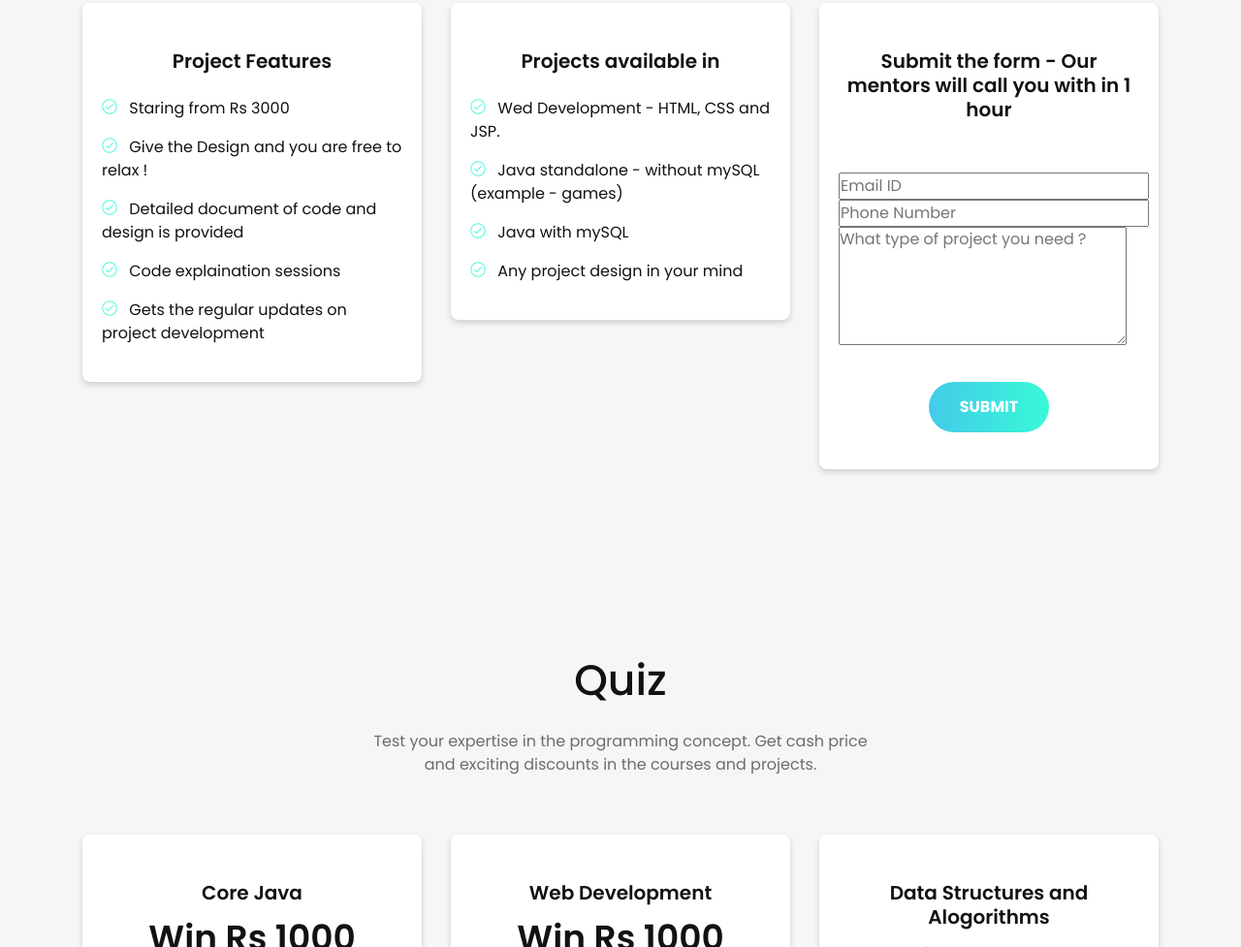
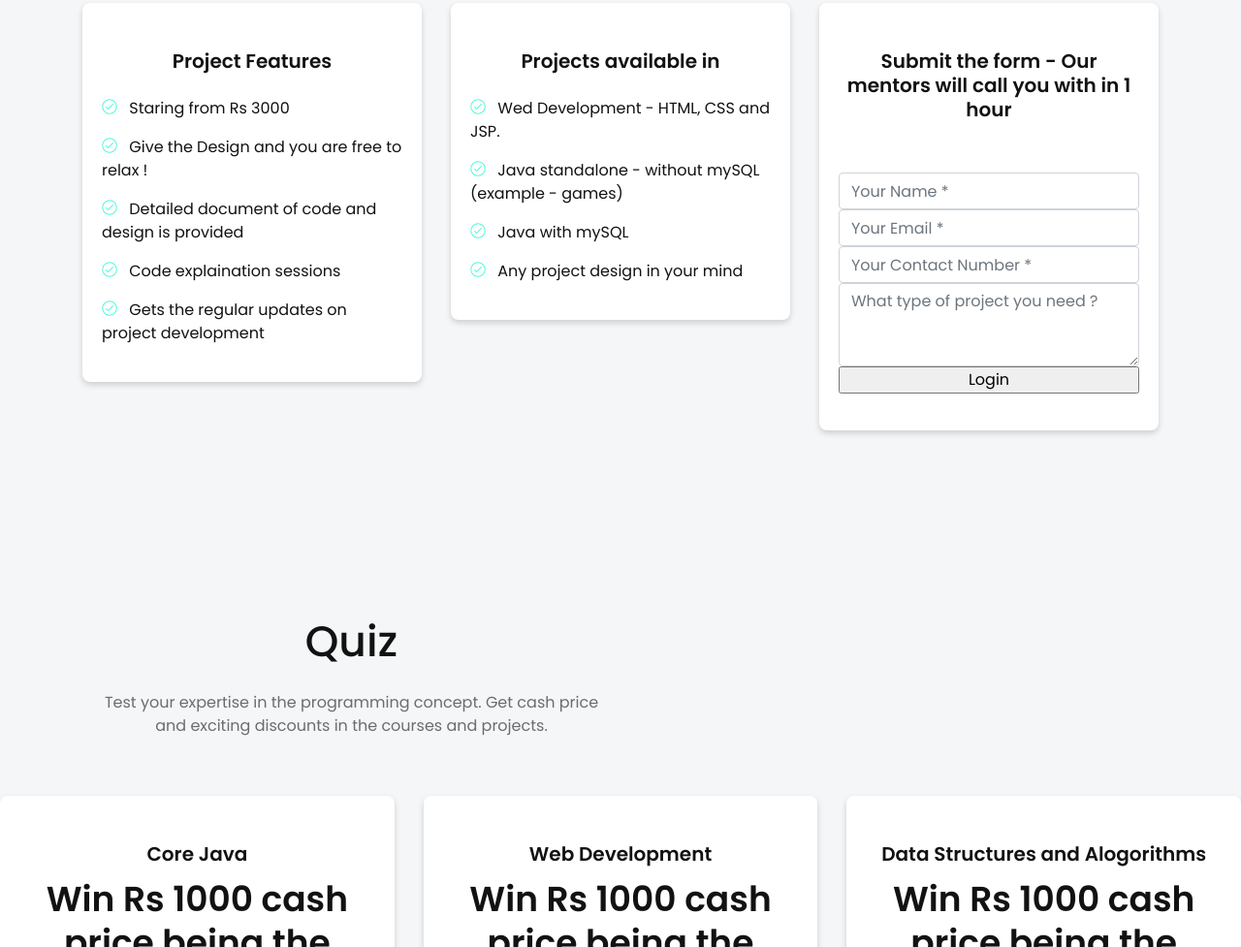
Before and after one commit to programoMasterCode/programo.github.io, a plain HTML site: page index.html in a window 1280 px wide. Shown: the part 2932-3909 px from the top of the page at 97% size. Drawn offline with Linux system fonts and the light colour scheme; files whose address does not match are found by name.

Commit message:
mail list
added the email list

```diff
--- a/index.html
+++ b/index.html
@@ -71,6 +71,8 @@
         fjs.parentNode.insertBefore(js, fjs);
       }(document, 'script', 'facebook-jssdk'));
     </script>
+
+
 
 
 
@@ -245,6 +247,8 @@
                     <li><a target="_blank" href="https://www.instagram.com/programo.masterthecoding/"><i class="lni-instagram-original"></i></a></li>
                 </ul>
             </div> <!-- sidebar social -->
+
+
 
         </div> <!-- content -->
 
@@ -464,14 +468,44 @@
                             <p class="month"><span class="price"> </span></p>
                         </div>
                         <div class="pricing-list">
-                             <form >
-								<input type="text" placeholder="Email ID">
-								<input type="email" placeholder="Phone Number">
-								<textarea placeholder="What type of project you need ?" rows="5"></textarea>
-								<div class="pricing-btn rounded-buttons text-center">
-									<button class="main-btn rounded-three"  type="submit" href="/">Submit</button>
-								</div>
-							</form>
+                             <!-- <form method="post" autocomplete="off" name="google-sheet">
+								<input type="name" placeholder="Name" name="name" value="" required="">
+								<input type="email" placeholder="Email ID" name="email" value="" required="">
+								<input type="number" placeholder="Phone Number" name="phone" value="" required="">
+								<textarea placeholder="What type of project you need ?" rows="5" name="message"value="" ></textarea>
+
+								<button class="main-btn rounded-three" type= "submit" id="mail_submit">Submit</button>
+
+							</form> -->
+							<form method="post" autocomplete="off" name="google-sheet">
+                                        <div class="form-group">
+                                            <input type="text" name="Name" class="form-control" placeholder="Your Name *" value="" required=""/>
+                                        </div>
+                                        <div class="form-group">
+                                            <input type="text" name="Email" class="form-control" placeholder="Your Email *" value="" required=""/>
+                                        </div>
+                                        <div class="form-group">
+                                            <input type="number" name="Phone" class="form-control" placeholder="Your Contact Number *" value="" required=""/>
+                                        </div>
+										<div class="form-group">
+                                            <textarea placeholder="What type of project you need ?" class="form-control" rows="3" name="message" value="" ></textarea>
+                                        </div>
+                                        <div class="form-group">
+                                            <input type="submit" name="submit" class="btnSubmit btn-block" value="Login" />
+                                        </div>
+
+                                    </form>
+									<script>
+            const scriptURL = 'https://script.google.com/macros/s/AKfycby4EvQpVumpWZ_fF5q3wPl5n3L3ZUAXK32xEY-6-Ocqn8cQcrX58FyKKroQ8KkC4S0/exec'
+            const form = document.forms['google-sheet']
+
+            form.addEventListener('submit', e => {
+              e.preventDefault()
+              fetch(scriptURL, { method: 'POST', body: new FormData(form)})
+                .then(response => alert("Thanks for Contacting us..! We Will Contact You Soon..."))
+                .catch(error => console.error('Error!', error.message))
+            })
+          </script>
 						</div>
                     </div> <!-- pricing style one -->
                 </div>
@@ -484,7 +518,7 @@
 	<!--====== QUIZ STYLE EIGHT START ======-->
 
     <section id="quiz" class="pricing-area">
-        <div class="container">
+        <div class="container"
             <div class="row justify-content-center">
                 <div class="col-lg-6">
                     <div class="section-title text-center pb-20">
```
